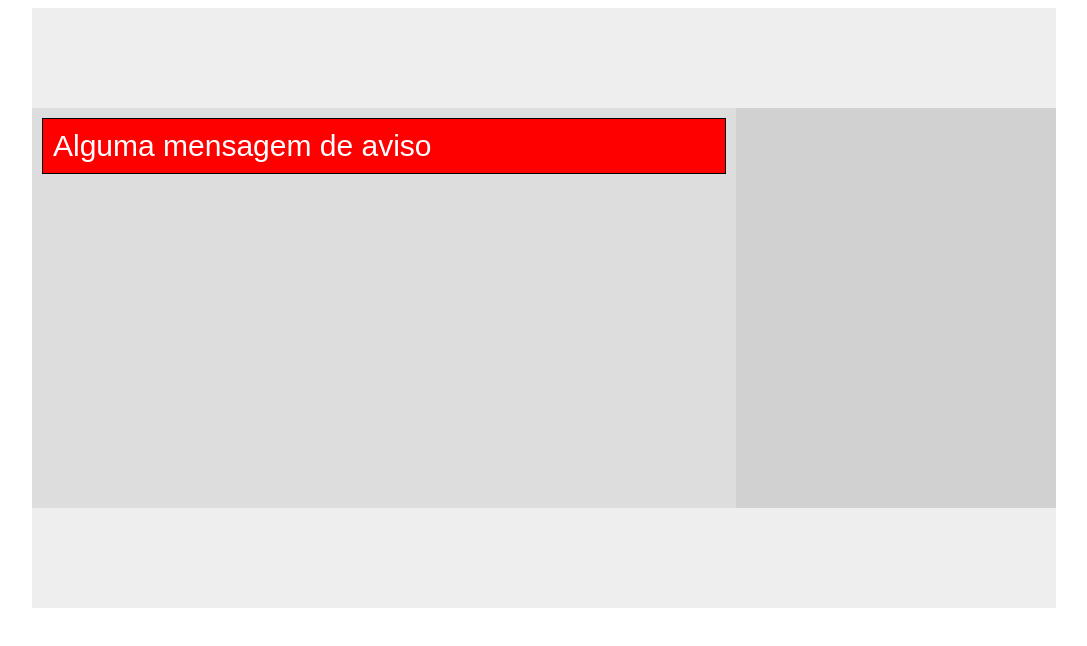
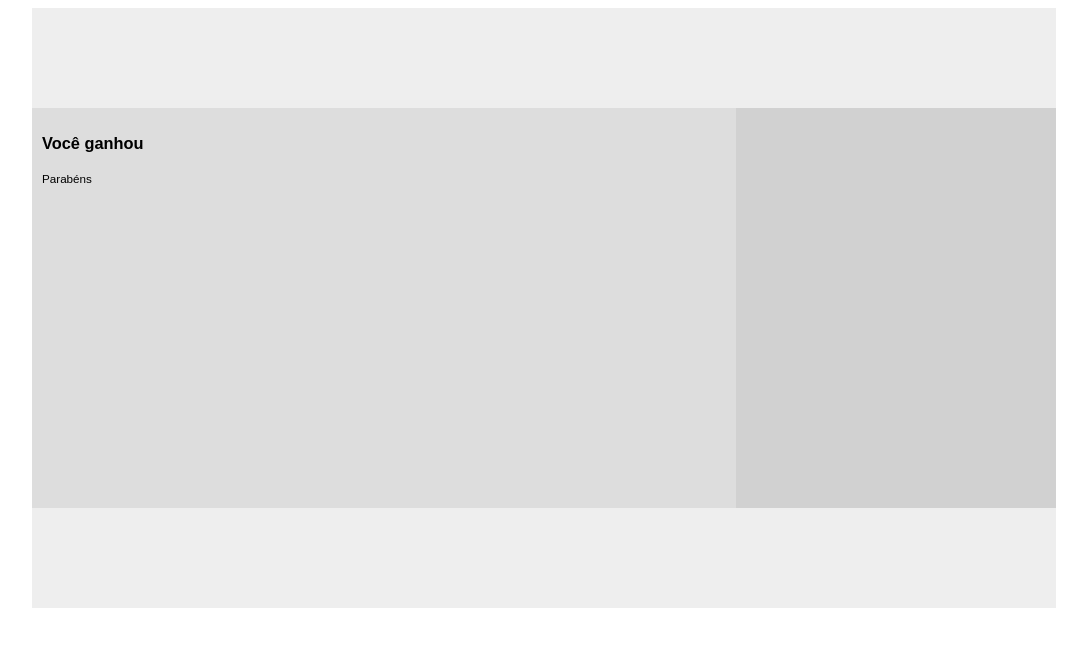
Before and after one commit to marceloTurin/curso-vue, a plain HTML site: page index2.html in a window 1280 px wide. Shown: the whole page, without its empty margins (96-1183 px from the left). Drawn offline with nearby package versions, Linux system fonts and the light colour scheme.

Commit message:
Renderização condicional #24

```diff
--- a/index2.html
+++ b/index2.html
@@ -17,9 +17,17 @@
 		<section class="container">
 			<section class="container__content">
 
-				<div  v-bind:style="[style.avisoBase,style.avisoError]">
-					{{aviso}}
-				</div>
+				<template v-if="ganhou">
+					<h1>Você ganhou</h1>
+					<small>Parabéns</small>
+				</template>
+				<!--<templatev v-else-if="ganhou">
+
+				</template>-->
+				<template v-else>
+					<h1>Você perdeu!</h1>
+					<small>Desculpa!</small>
+				</template>
 
 			</section>
 			<aside class="container__sidebar">
--- a/script.js
+++ b/script.js
@@ -57,19 +57,7 @@ let app = new Vue({
 let app = new Vue ({
 	el: '#app',
 	data:{
-		aviso:'Alguma mensagem de aviso',
-		style:{
-			avisoBase:{
-				border:'1px solid #000',
-				fontSize: '20px',
-				padding: '10px'
-			},
-			avisoError:{
-				backgroundColor:'#FF0000',
-				color: '#FFF',
-				fontSize: '30px'
-			}
-		}
+		ganhou:true
 	}
 
 });
```
